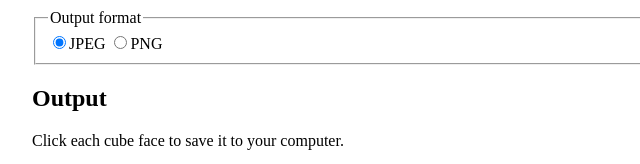
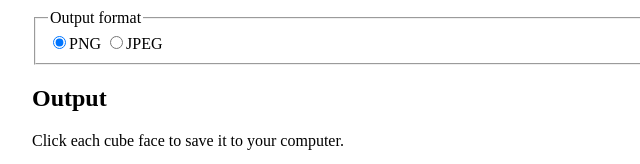
Before and after one commit to jaxry/panorama-to-cubemap, a plain HTML site: page index.html in a window 1280 px wide. Shown: the part 418-582 px from the top of the page, 208-848 px from the left. Drawn offline with Linux system fonts and the light colour scheme.

Commit message:
PNG output by default

```diff
--- a/index.html
+++ b/index.html
@@ -54,8 +54,8 @@
       </fieldset>
       <fieldset>
         <legend>Output format</legend>
-        <label><input type="radio" name="format" value="jpg" checked>JPEG</label>
-        <label><input type="radio" name="format" value="png">PNG</label>
+        <label><input type="radio" name="format" value="png" checked>PNG</label>
+        <label><input type="radio" name="format" value="jpg">JPEG</label>
       </fieldset>
     </section>
 
```
